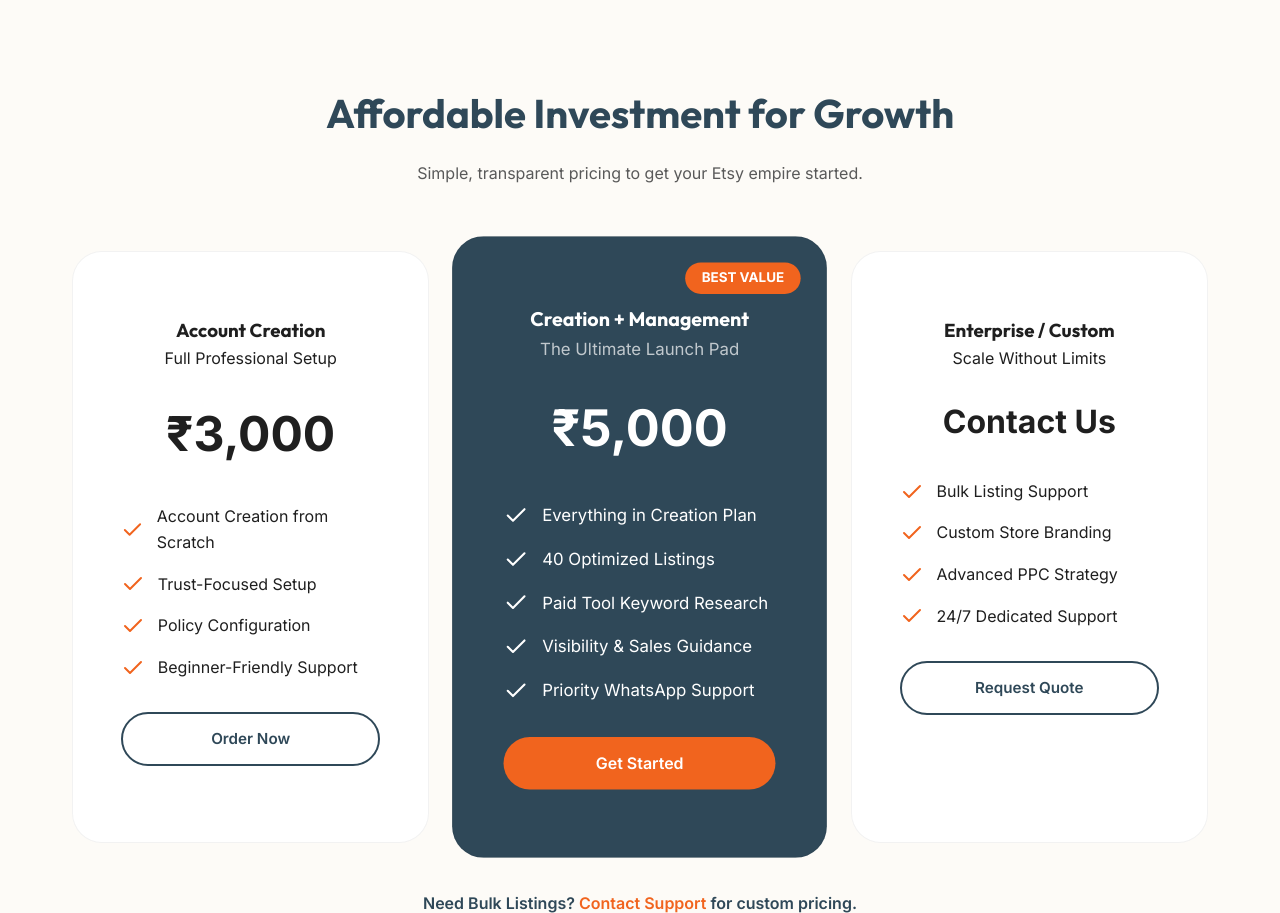
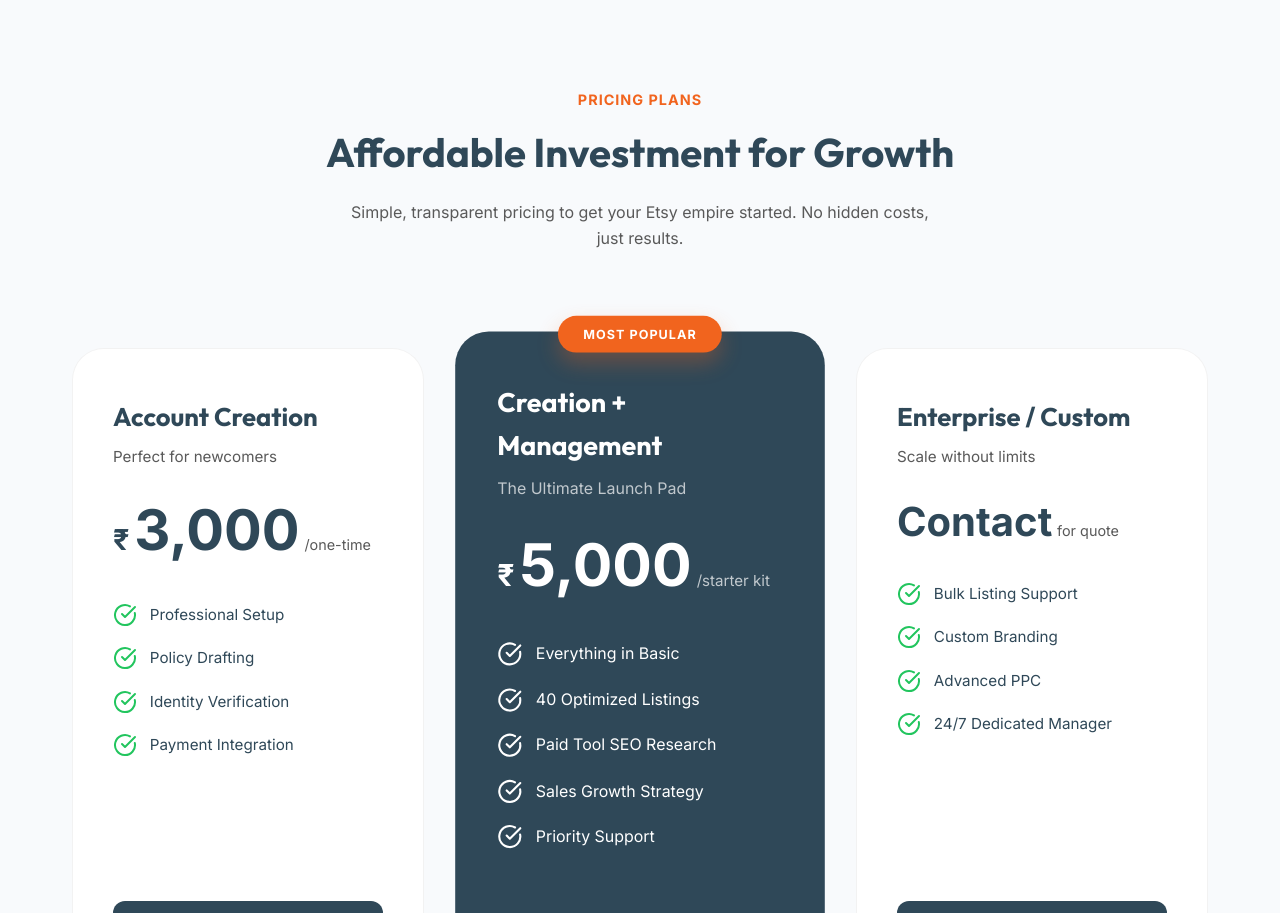
Before and after one commit to shulpextechnology-design/etsy, a website built with Vite: page index.html in a window 1280 px wide. Shown: the part 2840-3753 px from the top of the page. Built offline with nearby package versions, Linux system fonts and the light colour scheme.

Commit message:
Total UI overhaul: Premium pricing cards, better services design, and improved typography

```diff
--- a/index.html
+++ b/index.html
@@ -190,54 +190,77 @@
         </div>
     </section>
 
-    <section id="pricing" class="section">
+    <section id="pricing" class="section" style="background: #f8fafc;">
         <div class="container">
             <div class="section-header">
-                <h2>Affordable Investment for Growth</h2>
-                <p>Simple, transparent pricing to get your Etsy empire started.</p>
+                <span style="color: var(--primary); font-weight: 700; text-transform: uppercase; letter-spacing: 1px; font-size: 0.9rem;">Pricing Plans</span>
+                <h2 style="margin-top: 0.5rem;">Affordable Investment for Growth</h2>
+                <p>Simple, transparent pricing to get your Etsy empire started. No hidden costs, just results.</p>
             </div>
-            <div class="pricing-grid" style="max-width: 1200px; margin: 0 auto;">
+            <div class="pricing-grid" style="max-width: 1200px; margin: 0 auto; padding: 2rem 0;">
+                <!-- Basic Plan -->
                 <div class="pricing-card">
-                    <h3>Account Creation</h3>
-                    <p>Full Professional Setup</p>
-                    <div class="price">₹3,000</div>
+                    <div class="card-header">
+                        <h3>Account Creation</h3>
+                        <p>Perfect for newcomers</p>
+                    </div>
+                    <div class="price-box">
+                        <span class="currency">₹</span>
+                        <span class="amount">3,000</span>
+                        <span class="period">/one-time</span>
+                    </div>
                     <ul class="pricing-features">
-                        <li><i data-lucide="check" style="color: var(--primary)"></i> Account Creation from Scratch</li>
-                        <li><i data-lucide="check" style="color: var(--primary)"></i> Trust-Focused Setup</li>
-                        <li><i data-lucide="check" style="color: var(--primary)"></i> Policy Configuration</li>
-                        <li><i data-lucide="check" style="color: var(--primary)"></i> Beginner-Friendly Support</li>
+                        <li><i data-lucide="check-circle" style="color: #22c55e"></i> Professional Setup</li>
+                        <li><i data-lucide="check-circle" style="color: #22c55e"></i> Policy Drafting</li>
+                        <li><i data-lucide="check-circle" style="color: #22c55e"></i> Identity Verification</li>
+                        <li><i data-lucide="check-circle" style="color: #22c55e"></i> Payment Integration</li>
                     </ul>
-                    <a href="https://wa.me/917863807008" class="btn btn-outline" style="width: 100%; display: inline-block;">Order Now</a>
+                    <a href="https://wa.me/917863807008" class="btn btn-primary-alt">Order Now</a>
                 </div>
+
+                <!-- Popular Plan -->
                 <div class="pricing-card popular">
-                    <div style="position: absolute; top: 1.5rem; right: 1.5rem; background: var(--primary); padding: 0.3rem 1rem; border-radius: 20px; font-size: 0.8rem; font-weight: 700;">BEST VALUE</div>
-                    <h3>Creation + Management</h3>
-                    <p>The Ultimate Launch Pad</p>
-                    <div class="price">₹5,000</div>
+                    <div class="popular-badge">MOST POPULAR</div>
+                    <div class="card-header">
+                        <h3>Creation + Management</h3>
+                        <p>The Ultimate Launch Pad</p>
+                    </div>
+                    <div class="price-box">
+                        <span class="currency">₹</span>
+                        <span class="amount">5,000</span>
+                        <span class="period">/starter kit</span>
+                    </div>
                     <ul class="pricing-features">
-                        <li><i data-lucide="check"></i> Everything in Creation Plan</li>
-                        <li><i data-lucide="check"></i> 40 Optimized Listings</li>
-                        <li><i data-lucide="check"></i> Paid Tool Keyword Research</li>
-                        <li><i data-lucide="check"></i> Visibility & Sales Guidance</li>
-                        <li><i data-lucide="check"></i> Priority WhatsApp Support</li>
+                        <li><i data-lucide="check-circle"></i> Everything in Basic</li>
+                        <li><i data-lucide="check-circle"></i> 40 Optimized Listings</li>
+                        <li><i data-lucide="check-circle"></i> Paid Tool SEO Research</li>
+                        <li><i data-lucide="check-circle"></i> Sales Growth Strategy</li>
+                        <li><i data-lucide="check-circle"></i> Priority Support</li>
                     </ul>
-                    <a href="https://wa.me/917863807008" class="btn btn-primary" style="width: 100%; display: inline-block;">Get Started</a>
+                    <a href="https://wa.me/917863807008" class="btn btn-primary">Get Started</a>
                 </div>
+
+                <!-- Enterprise Plan -->
                 <div class="pricing-card">
-                    <h3>Enterprise / Custom</h3>
-                    <p>Scale Without Limits</p>
-                    <div class="price" style="font-size: 2rem;">Contact Us</div>
+                    <div class="card-header">
+                        <h3>Enterprise / Custom</h3>
+                        <p>Scale without limits</p>
+                    </div>
+                    <div class="price-box">
+                        <span class="amount" style="font-size: 2.5rem;">Contact</span>
+                        <span class="period">for quote</span>
+                    </div>
                     <ul class="pricing-features">
-                        <li><i data-lucide="check" style="color: var(--primary)"></i> Bulk Listing Support</li>
-                        <li><i data-lucide="check" style="color: var(--primary)"></i> Custom Store Branding</li>
-                        <li><i data-lucide="check" style="color: var(--primary)"></i> Advanced PPC Strategy</li>
-                        <li><i data-lucide="check" style="color: var(--primary)"></i> 24/7 Dedicated Support</li>
+                        <li><i data-lucide="check-circle" style="color: #22c55e"></i> Bulk Listing Support</li>
+                        <li><i data-lucide="check-circle" style="color: #22c55e"></i> Custom Branding</li>
+                        <li><i data-lucide="check-circle" style="color: #22c55e"></i> Advanced PPC</li>
+                        <li><i data-lucide="check-circle" style="color: #22c55e"></i> 24/7 Dedicated Manager</li>
                     </ul>
-                    <a href="https://wa.me/917863807008" class="btn btn-outline" style="width: 100%; display: inline-block;">Request Quote</a>
+                    <a href="https://wa.me/917863807008" class="btn btn-primary-alt">Request Quote</a>
                 </div>
             </div>
-            <div style="text-align: center; margin-top: 3rem;">
-                <p style="font-weight: 600; color: var(--secondary)">Need Bulk Listings? <a href="https://wa.me/917863807008" style="color: var(--primary)">Contact Support</a> for custom pricing.</p>
+            <div style="text-align: center; margin-top: 2rem; opacity: 0.7; font-size: 0.9rem;">
+                <p>Need a custom solution? <a href="#contact" style="color: var(--primary); font-weight: 600;">Let's talk on WhatsApp</a></p>
             </div>
         </div>
     </section>
--- a/style.css
+++ b/style.css
@@ -216,32 +216,49 @@ nav .container {
     background: var(--white);
     padding: 3rem 2rem;
     border-radius: 24px;
-    border: 1px solid rgba(0,0,0,0.03);
+    border: 1px solid rgba(0,0,0,0.05);
     transition: var(--transition);
+    display: flex;
+    flex-direction: column;
+    height: 100%;
 }
 
 .service-card:hover {
     transform: translateY(-10px);
-    box-shadow: var(--shadow);
+    box-shadow: 0 20px 40px rgba(0,0,0,0.05);
     border-color: var(--primary);
 }
 
 .service-icon {
-    width: 60px;
-    height: 60px;
-    background: rgba(241, 100, 30, 0.1);
-    border-radius: 16px;
+    width: 64px;
+    height: 64px;
+    background: rgba(241, 100, 30, 0.08);
+    border-radius: 18px;
     display: flex;
     align-items: center;
     justify-content: center;
     font-size: 1.8rem;
     color: var(--primary);
-    margin-bottom: 1.5rem;
+    margin-bottom: 2rem;
+    transition: var(--transition);
+}
+
+.service-card:hover .service-icon {
+    background: var(--primary);
+    color: var(--white);
+    transform: rotate(-5deg) scale(1.1);
 }
 
 .service-card h3 {
     margin-bottom: 1rem;
-    font-size: 1.4rem;
+    font-size: 1.5rem;
+    color: var(--secondary);
+}
+
+.service-card p {
+    color: var(--text-muted);
+    font-size: 0.95rem;
+    line-height: 1.7;
 }
 
 /* Portfolio Grid */
@@ -332,58 +349,138 @@ nav .container {
     gap: 2rem;
 }
 
-/* Pricing */
+/* Pricing Section Redesign */
 .pricing-grid {
     display: grid;
     grid-template-columns: repeat(auto-fit, minmax(320px, 1fr));
-    gap: 2rem;
+    gap: 2.5rem;
+    align-items: stretch;
 }
 
 .pricing-card {
     background: var(--white);
-    padding: 4rem 3rem;
-    border-radius: 30px;
+    padding: 3rem 2.5rem;
+    border-radius: 32px;
+    display: flex;
+    flex-direction: column;
+    border: 1px solid rgba(0,0,0,0.05);
+    transition: var(--transition);
+    position: relative;
+}
+
+.pricing-card:hover {
+    transform: translateY(-10px);
+    box-shadow: 0 30px 60px rgba(47, 72, 88, 0.1);
+    border-color: var(--primary);
+}
+
+.card-header {
+    margin-bottom: 2rem;
+}
+
+.card-header h3 {
+    font-size: 1.6rem;
+    color: var(--secondary);
+    margin-bottom: 0.5rem;
+}
+
+.card-header p {
+    font-size: 0.95rem;
+    color: var(--text-muted);
+}
+
+.price-box {
+    margin-bottom: 2.5rem;
+    display: flex;
+    align-items: baseline;
+    gap: 0.3rem;
+}
+
+.currency {
+    font-size: 1.8rem;
+    font-weight: 700;
+    color: var(--secondary);
+}
+
+.amount {
+    font-size: 3.5rem;
+    font-weight: 800;
+    color: var(--secondary);
+    line-height: 1;
+}
+
+.period {
+    font-size: 0.9rem;
+    color: var(--text-muted);
+}
+
+.pricing-features {
+    margin-bottom: 3rem;
+    flex-grow: 1;
+}
+
+.pricing-features li {
+    margin-bottom: 1.2rem;
+    font-size: 0.95rem;
+    display: flex;
+    align-items: center;
+    gap: 0.8rem;
+    color: var(--secondary);
+}
+
+.btn-primary-alt {
+    background: var(--secondary);
+    color: var(--white);
     text-align: center;
-    position: relative;
-    border: 1px solid rgba(0,0,0,0.05);
+    padding: 1rem;
+    border-radius: 12px;
+    font-weight: 600;
+}
+
+.btn-primary-alt:hover {
+    background: var(--primary);
+    transform: translateY(-2px);
 }
 
 .pricing-card.popular {
     background: var(--secondary);
+    border: none;
     color: var(--white);
     transform: scale(1.05);
     z-index: 2;
 }
 
-.pricing-card.popular .btn {
-    background: var(--primary);
+.pricing-card.popular .card-header h3,
+.pricing-card.popular .currency,
+.pricing-card.popular .amount,
+.pricing-card.popular .pricing-features li {
+    color: var(--white);
 }
 
-.pricing-card.popular p {
+.pricing-card.popular .card-header p,
+.pricing-card.popular .period {
     color: rgba(255,255,255,0.7);
 }
 
-.price {
-    font-size: 3rem;
-    font-weight: 800;
-    margin: 1.5rem 0;
+.pricing-card.popular .btn-primary {
+    background: var(--primary);
+    color: var(--white);
+    text-align: center;
 }
 
-.price span {
-    font-size: 1rem;
-    font-weight: 400;
-}
-
-.pricing-features {
-    margin: 2rem 0;
-    text-align: left;
-}
-
-.pricing-features li {
-    margin-bottom: 1rem;
-    display: flex;
-    align-items: center;
-    gap: 0.8rem;
+.popular-badge {
+    position: absolute;
+    top: -15px;
+    left: 50%;
+    transform: translateX(-50%);
+    background: var(--primary);
+    color: var(--white);
+    padding: 0.5rem 1.5rem;
+    border-radius: 50px;
+    font-size: 0.75rem;
+    font-weight: 800;
+    letter-spacing: 1px;
+    box-shadow: 0 10px 20px rgba(241, 100, 30, 0.3);
 }
 
 /* Testimonials */
```
